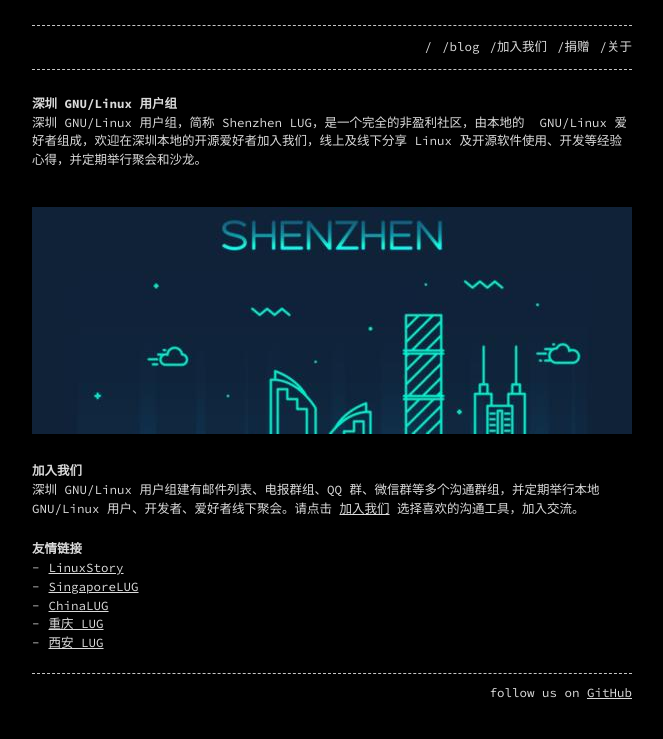
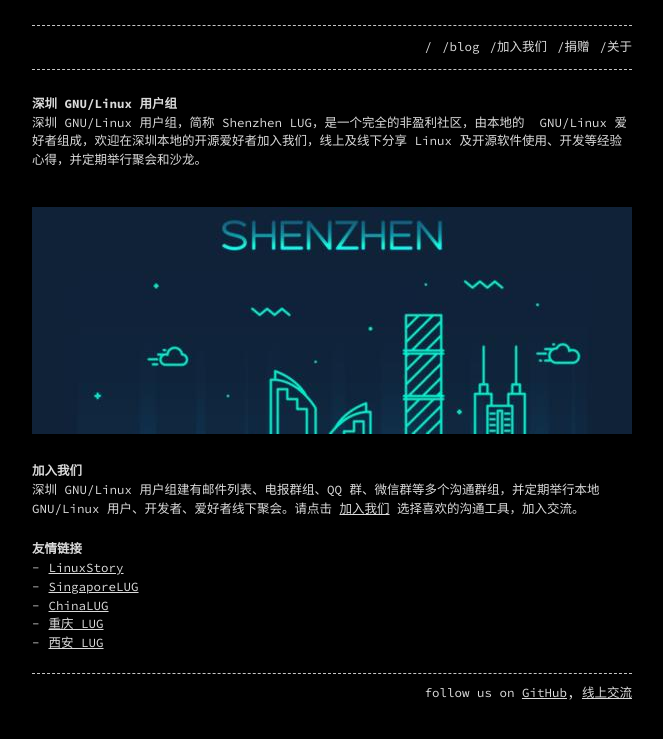
Before and after one commit to shenzhenlug/shenzhenlug.org, a Jekyll site: the page built from index.md, in a window 1280 px wide. Shown: the top 739 px of the page, without its empty margins (308-971 px from the left). Built offline with Jekyll 4.4.1, drawn with Linux system fonts in a browser that asks for light colours.

Commit message:
update des

```diff
--- a/_config.yml
+++ b/_config.yml
@@ -1,5 +1,5 @@
 title: '深圳 Linux 用户组 / Shenzhen GNU/Linux User Group'
-description: "深圳 GNU/Linux 用户组，深圳开源社区，深圳开源用户，Linux"
+description: "深圳 LUG 是一个完全的非盈利社区，由深圳本地的  GNU/Linux 爱好者和开源爱好者组成，我们会不定期做线上及线下分享 Linux 及开源软件使用、开发等经验心得，以及不定期聚会和沙龙。 "
 
 header_pages:
 
@@ -9,7 +9,7 @@
   - donate.md
   - about.md
 
-footer: 'follow us on <a href="https://github.com/shenzhenlug">GitHub</a>'
+footer: 'follow us on <a href="https://github.com/shenzhenlug">GitHub</a>, <a href="https://t.me/shenzhenlug">线上交流</a>'
 
 plugins:
   - jekyll-seo-tag
--- a/_layouts/default.html
+++ b/_layouts/default.html
@@ -1,5 +1,5 @@
 <!DOCTYPE html>
-<html lang="{{ page.lang | default: site.lang | default: "en" }}">
+<html lang="{{ page.lang | default: site.lang | default: "zh" }}">
 
   {%- include head.html -%}
 
```
